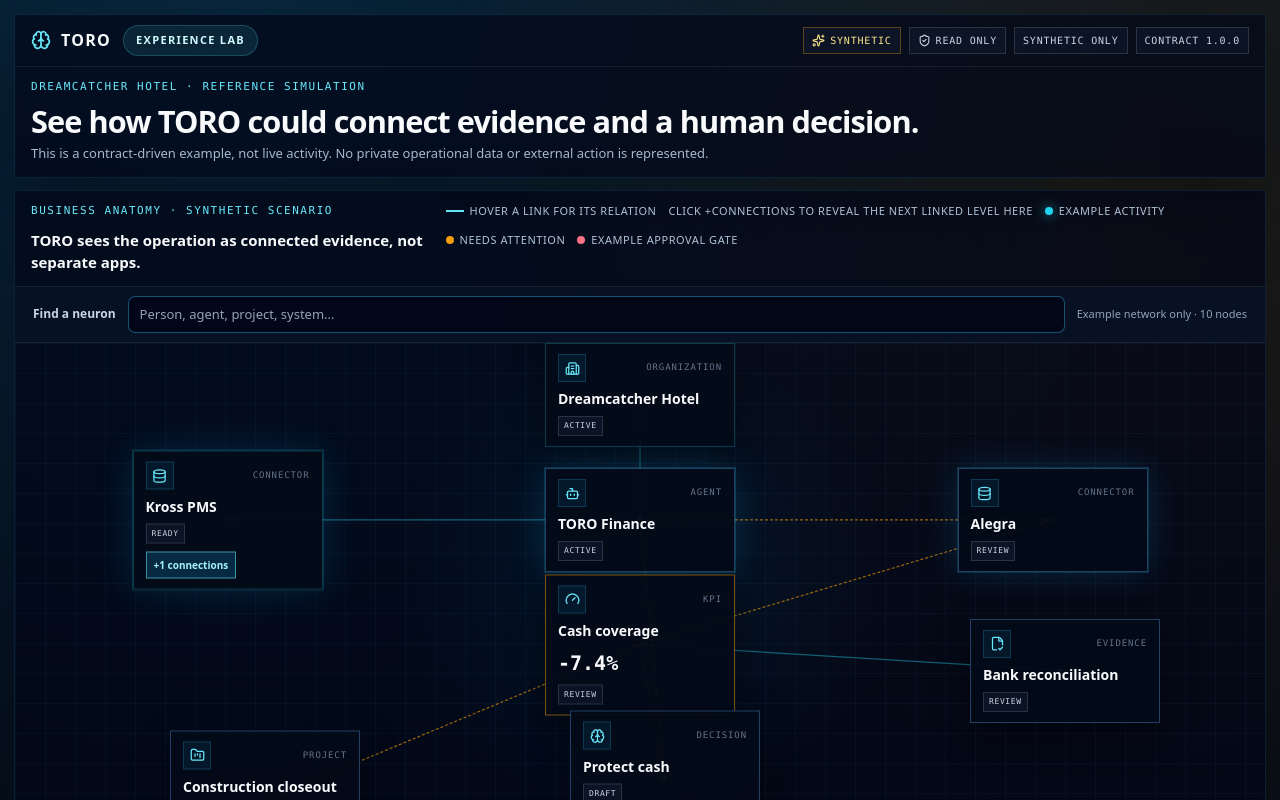
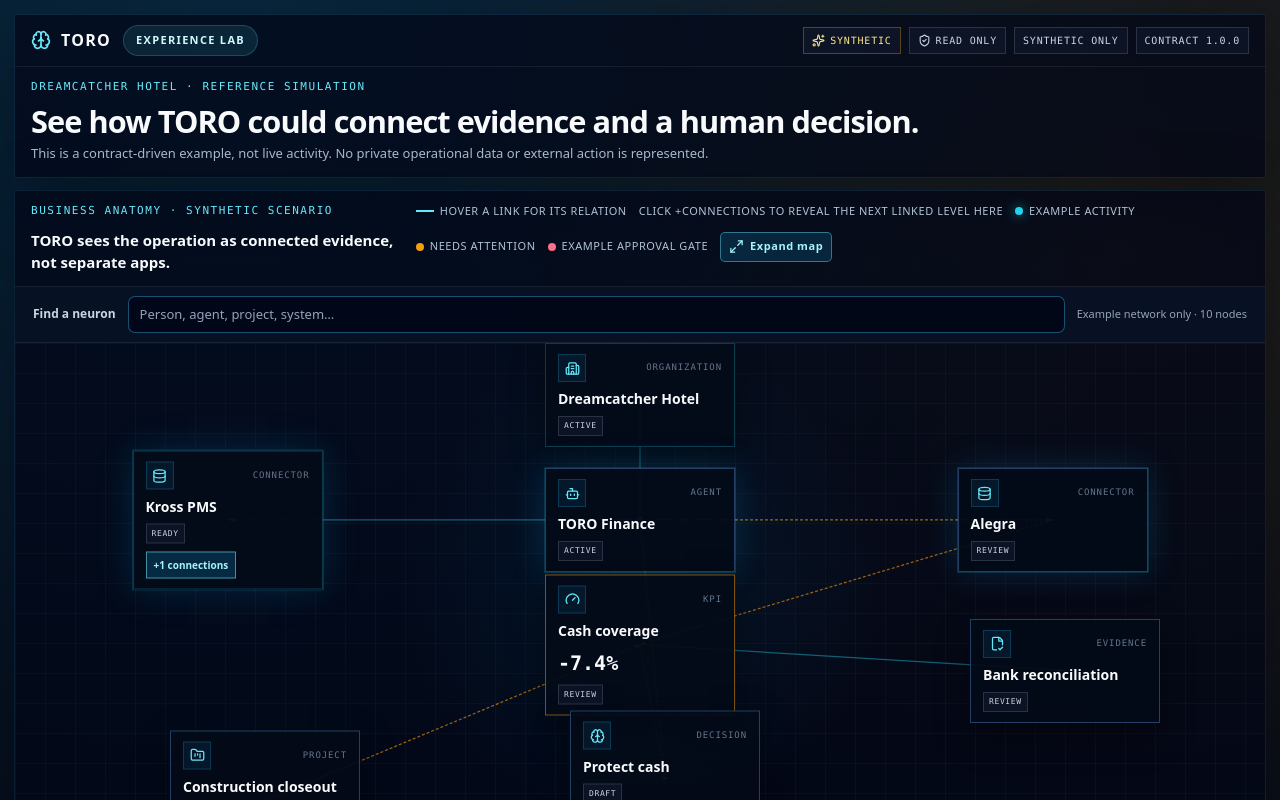
Before and after one commit to Dramcatcherst/Toro-OS, a Next.js app: page /brain in a window 1280 px wide. Shown: the top 800 px of the page. Built offline with nearby package versions, Linux system fonts and the light colour scheme.

Commit message:
Add focused full-viewport Brain map

```diff
--- a/src/app/brain/brain-map.tsx
+++ b/src/app/brain/brain-map.tsx
@@ -1,7 +1,7 @@
 "use client";
 
 import { useEffect, useRef, useState } from "react";
-import { Activity, Bot, Brain, Building2, Database, FileCheck2, FolderKanban, Gauge, LockKeyhole } from "lucide-react";
+import { Activity, Bot, Brain, Building2, Database, FileCheck2, FolderKanban, Gauge, LockKeyhole, Maximize2, Minimize2 } from "lucide-react";
 import type { BrainEdge, BrainNode, BrainProjection } from "@/lib/brain-contracts";
 import type { BrainLayout } from "@/lib/server/brain-projection";
 import styles from "./brain.module.css";
@@ -131,7 +131,22 @@ export function BrainMap({ projection, layout }: { projection: BrainProjection;
   const [visibleIds, setVisibleIds] = useState(() => initialBrainNodes(projection, layout));
   const [query, setQuery] = useState("");
   const [selectedId, setSelectedId] = useState<string | null>(null);
+  const [focused, setFocused] = useState(false);
+  const workspaceRef = useRef<HTMLDivElement>(null);
   const pendingFocus = useRef<{ id: string; surface: "desktop" | "mobile" } | null>(null);
+  useEffect(() => {
+    if (!focused) return;
+    const originalOverflow = document.body.style.overflow;
+    document.body.style.overflow = "hidden";
+    const closeOnEscape = (event: KeyboardEvent) => {
+      if (event.key === "Escape") setFocused(false);
+    };
+    document.addEventListener("keydown", closeOnEscape);
+    return () => {
+      document.body.style.overflow = originalOverflow;
+      document.removeEventListener("keydown", closeOnEscape);
+    };
+  }, [focused]);
   useEffect(() => {
     const target = pendingFocus.current;
     if (!target) return;
@@ -163,9 +178,24 @@ export function BrainMap({ projection, layout }: { projection: BrainProjection;
     setQuery("");
   };
 
-  return <>
+  const keepFocusInside = (event: React.KeyboardEvent<HTMLDivElement>) => {
+    if (!focused || event.key !== "Tab") return;
+    const focusable = [...(workspaceRef.current?.querySelectorAll<HTMLElement>('a[href], button:not([disabled]), input, [tabindex]:not([tabindex="-1"])') ?? [])]
+      .filter((element) => element.getClientRects().length > 0);
+    if (!focusable.length) return;
+    const first = focusable[0], last = focusable[focusable.length - 1];
+    if (event.shiftKey && document.activeElement === first) {
+      event.preventDefault();
+      last.focus();
+    } else if (!event.shiftKey && document.activeElement === last) {
+      event.preventDefault();
+      first.focus();
+    }
+  };
+
+  return <div ref={workspaceRef} className={`${styles.mapWorkspace} ${focused ? styles.mapWorkspaceFocused : ""}`} data-brain-focus={focused ? "open" : "closed"} role={focused ? "dialog" : undefined} aria-modal={focused ? true : undefined} aria-label={focused ? "Expanded TORO map" : undefined} onKeyDown={keepFocusInside}>
     <nav className={styles.mobileMap} data-brain-mini-map="true" aria-label={projection.synthetic ? "Synthetic visual Brain overview" : "Read-only visual Brain overview"}>
-      <div className={styles.mobileMapHeading}><strong>{projection.synthetic ? "Example network" : "Connected records"}</strong><span>{nodes.length} / {projection.nodes.length} nodes · {edges.length} visible links</span></div>
+      <div className={styles.mobileMapHeading}><strong>{projection.synthetic ? "Example network" : "Connected records"}</strong><span>{nodes.length} / {projection.nodes.length} nodes · {edges.length} visible links</span><button type="button" className={styles.mapFocusButton} onClick={() => setFocused((value) => !value)} aria-label={focused ? "Close expanded map" : "Expand map to fill screen"} title={focused ? "Close expanded map" : "Expand map to fill screen"}>{focused ? <Minimize2 aria-hidden="true" /> : <Maximize2 aria-hidden="true" />}</button></div>
       <BrainSearch projection={projection} query={query} results={results} surface="mobile" onQuery={setQuery} onSelect={selectSearchResult} />
       <div className={styles.mobileMapCanvas}>
         <svg viewBox="0 0 100 100" preserveAspectRatio="none" aria-hidden="true">
@@ -191,7 +221,7 @@ export function BrainMap({ projection, layout }: { projection: BrainProjection;
     </nav>
 
     <div className={styles.graphFrame}>
-      <div className={styles.graphHeader}><div><span className={styles.eyebrow}>{projection.synthetic ? "Business anatomy · synthetic scenario" : "Business anatomy · scoped canonical read"}</span><h2>{projection.synthetic ? "TORO sees the operation as connected evidence, not separate apps." : "A focused view of records this organization can read."}</h2></div><div className={styles.graphLegend}><span><i className={styles.legendLink} /> hover a link for its relation</span><span>Click +connections to reveal the next linked level here</span>{projection.synthetic ? <span><i className={styles.legendActive} /> example activity</span> : null}<span><i className={styles.legendRisk} /> {projection.synthetic ? "needs attention" : "evidence needs review"}</span>{projection.synthetic ? <span><i className={styles.legendGate} /> example approval gate</span> : null}</div></div>
+      <div className={styles.graphHeader}><div><span className={styles.eyebrow}>{projection.synthetic ? "Business anatomy · synthetic scenario" : "Business anatomy · scoped canonical read"}</span><h2>{projection.synthetic ? "TORO sees the operation as connected evidence, not separate apps." : "A focused view of records this organization can read."}</h2></div><div className={styles.graphLegend}><span><i className={styles.legendLink} /> hover a link for its relation</span><span>Click +connections to reveal the next linked level here</span>{projection.synthetic ? <span><i className={styles.legendActive} /> example activity</span> : null}<span><i className={styles.legendRisk} /> {projection.synthetic ? "needs attention" : "evidence needs review"}</span>{projection.synthetic ? <span><i className={styles.legendGate} /> example approval gate</span> : null}<button type="button" className={styles.mapFocusButton} onClick={() => setFocused((value) => !value)}>{focused ? <Minimize2 aria-hidden="true" /> : <Maximize2 aria-hidden="true" />}{focused ? "Close expanded map" : "Expand map"}</button></div></div>
       <BrainSearch projection={projection} query={query} results={results} surface="desktop" onQuery={setQuery} onSelect={selectSearchResult} />
       <div className={styles.graphCanvas} data-brain-graph="true" aria-label={`${projection.synthetic ? "Synthetic" : "Read-only"} graph with ${nodes.length} of ${projection.nodes.length} nodes revealed and ${edges.length} visible links. Click a neuron to reveal linked nodes in this map.`}>
         <svg className={styles.edges} viewBox="0 0 100 100" preserveAspectRatio="none" aria-hidden="true">
@@ -206,5 +236,5 @@ export function BrainMap({ projection, layout }: { projection: BrainProjection;
       </div>
       <p className={styles.graphHint}>{nodes.length} of {projection.nodes.length} authorized nodes shown · Relationships retain their original direction and verification. Hierarchy is only claimed for “part of” links.</p>
     </div>
-  </>;
+  </div>;
 }
--- a/src/app/brain/brain.module.css
+++ b/src/app/brain/brain.module.css
@@ -190,6 +190,47 @@
 .mainGridCanonical {
   grid-template-columns: minmax(0, 1fr);
 }
+
+.mapWorkspace { min-width: 0; }
+.mapWorkspaceFocused {
+  position: fixed;
+  inset: 0;
+  z-index: 1000;
+  display: flex;
+  flex-direction: column;
+  width: 100vw;
+  height: 100dvh;
+  overflow: hidden;
+  padding: 12px;
+  background: #030712;
+}
+.mapWorkspaceFocused .graphFrame {
+  display: flex;
+  flex: 1;
+  flex-direction: column;
+  min-height: 0;
+}
+.mapWorkspaceFocused .graphCanvas {
+  flex: 1;
+  min-height: 0;
+}
+.mapFocusButton {
+  display: inline-flex;
+  align-items: center;
+  justify-content: center;
+  gap: 6px;
+  min-height: 30px;
+  padding: 5px 8px;
+  border: 1px solid rgba(103, 232, 249, 0.42);
+  border-radius: 5px;
+  background: rgba(8, 47, 73, 0.78);
+  color: #a5f3fc;
+  font-size: 11px;
+  font-weight: 700;
+  cursor: pointer;
+}
+.mapFocusButton svg { width: 15px; height: 15px; }
+.mapFocusButton:hover, .mapFocusButton:focus-visible { border-color: #fbbf24; outline: 2px solid #67e8f9; outline-offset: 2px; }
 
 .graphFrame,
 .activityPanel,
@@ -584,7 +625,7 @@
 
 .mobileBrain { display: none; }
 .mobileMap { display: none; }
-.mobileMapHeading { display: flex; align-items: baseline; justify-content: space-between; gap: 12px; }
+.mobileMapHeading { display: flex; align-items: center; justify-content: space-between; gap: 8px; }
 .mobileMapHeading strong { font-size: 14px; color: #f8fafc; }
 .mobileMapHeading span { font-size: 11px; color: #94a3b8; white-space: nowrap; }
 .mobileMapCanvas {
@@ -740,6 +781,10 @@
   .desktopTrace { display: none; }
   .mobileTrace { display: block; }
   .mobileMap { display: block; margin: 0 auto 12px; padding: 12px; border: 1px solid rgba(56, 189, 248, 0.28); background: rgba(2, 6, 23, 0.84); }
+  .mapWorkspaceFocused .graphFrame { display: none; }
+  .mapWorkspaceFocused .mobileMap { display: flex; flex: 1; flex-direction: column; min-height: 0; width: 100%; margin: 0; overflow: hidden; }
+  .mapWorkspaceFocused .mobileMapCanvas { flex: 1; min-height: 0; height: auto; max-height: none; width: 100%; }
+  .mobileMapHeading span { min-width: 0; white-space: normal; text-align: right; }
   .mobileMap .brainSearch { grid-template-columns: 1fr; gap: 6px; padding: 9px 0; margin: 5px 0 10px; background: transparent; }
   .mobileMap .searchScope { white-space: normal; }
   .mobileBrain { display: block; }
```
Also changed, not shown: 1 other file (tests, documents, lock files or other folders).
